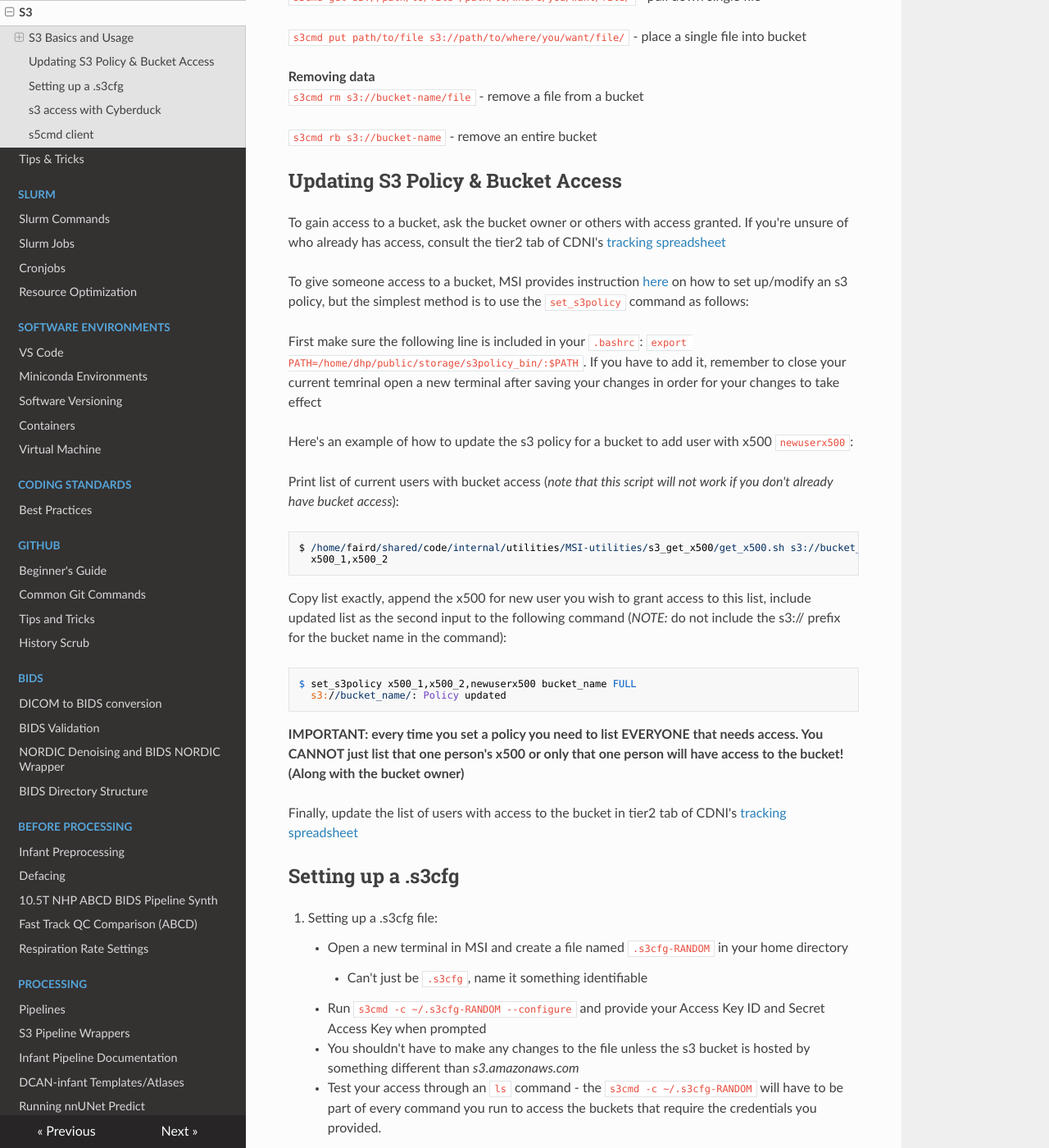
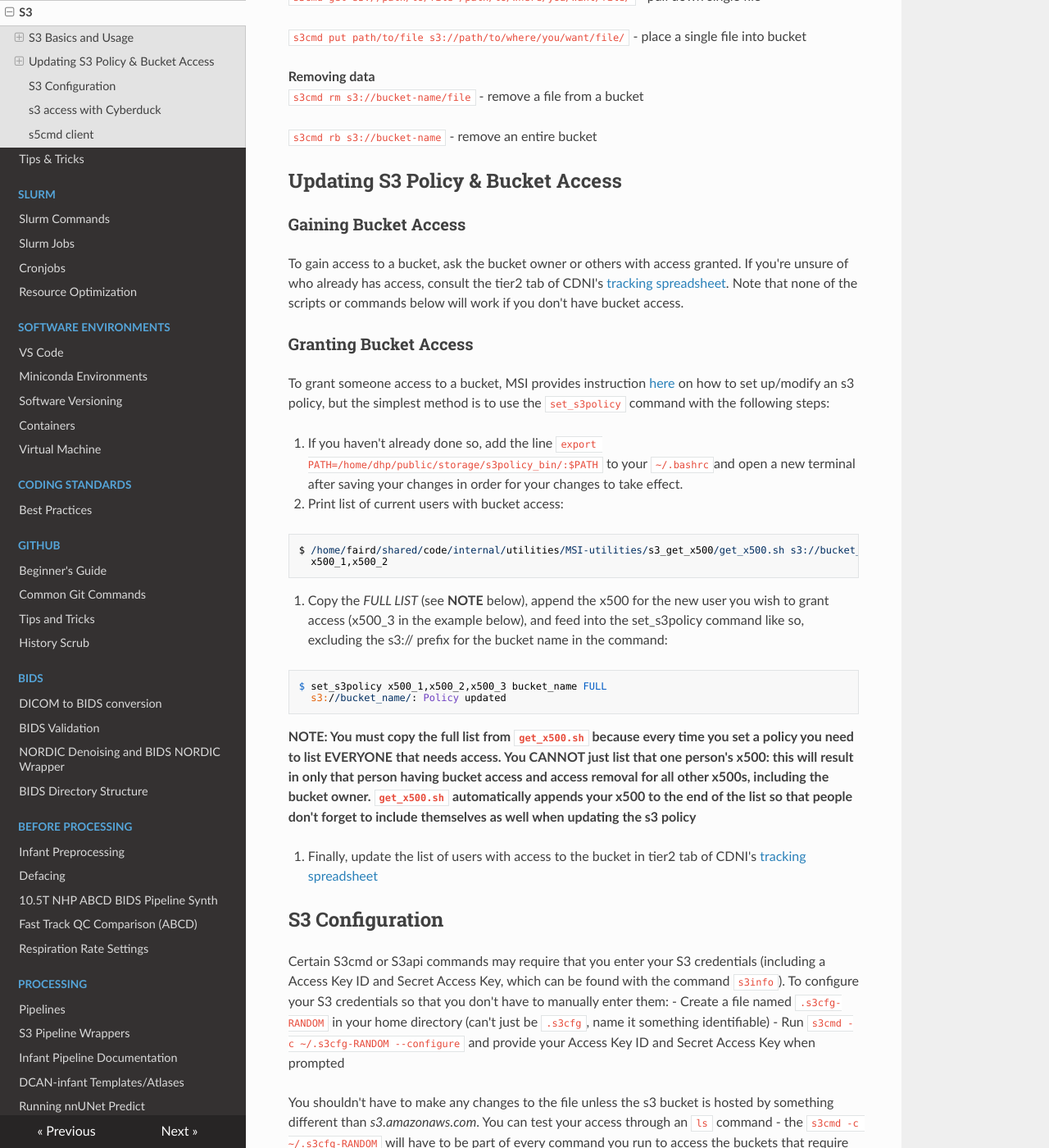
Before and after one commit to DCAN-Labs/cdni-brain, an MkDocs documentation site: the page built from docs/s3.md, in a window 1280 px wide and 1400 px high, scrolled down 1882 px. Shown: the whole window at 82% size. Built offline with MkDocs 1.6.1, drawn with Linux system fonts in a browser that asks for light colours; nearby versions of some CDN libraries.

Commit message:
Update s3.md

````diff
--- a/docs/s3.md
+++ b/docs/s3.md
@@ -61,43 +61,35 @@ If your job runs out of time before the data sync is complete, use `s3cmd sync -
 
 ## Updating S3 Policy & Bucket Access
 
-To gain access to a bucket, ask the bucket owner or others with access granted. If you're unsure of who already has access, consult the tier2 tab of CDNI's [tracking spreadsheet](https://docs.google.com/spreadsheets/d/1QpKYJQqhuxoQhErBscAEev9npsd1RgKS8KdCL6FiuEo/edit?usp=sharing)
+### Gaining Bucket Access
+To gain access to a bucket, ask the bucket owner or others with access granted. If you're unsure of who already has access, consult the tier2 tab of CDNI's [tracking spreadsheet](https://docs.google.com/spreadsheets/d/1QpKYJQqhuxoQhErBscAEev9npsd1RgKS8KdCL6FiuEo/edit?usp=sharing). Note that none of the scripts or commands below will work if you don't have bucket access.
 
-To give someone access to a bucket, MSI provides instruction [here](https://www.msi.umn.edu/support/faq/how-do-i-use-s3-buckets-share-data-tier-2-storage-other-users) on how to set up/modify an s3 policy, but the simplest method is to use the `set_s3policy` command as follows:
+### Granting Bucket Access
+To grant someone access to a bucket, MSI provides instruction [here](https://www.msi.umn.edu/support/faq/how-do-i-use-s3-buckets-share-data-tier-2-storage-other-users) on how to set up/modify an s3 policy, but the simplest method is to use the `set_s3policy` command with the following steps:
 
-First make sure the following line is included in your `.bashrc`: `export PATH=/home/dhp/public/storage/s3policy_bin/:$PATH`. If you have to add it, remember to close your current temrinal open a new terminal after saving your changes in order for your changes to take effect
-
-Here's an example of how to update the s3 policy for a bucket to add user with x500 `newuserx500`:
-
-Print list of current users with bucket access (*note that this script will not work if you don't already have bucket access*):
+1. If you haven't already done so, add the line `export PATH=/home/dhp/public/storage/s3policy_bin/:$PATH` to your `~/.bashrc`and open a new terminal after saving your changes in order for your changes to take effect.
+2. Print list of current users with bucket access:
 ```
 $ /home/faird/shared/code/internal/utilities/MSI-utilities/s3_get_x500/get_x500.sh s3://bucket_name/
   x500_1,x500_2
 ```
 
-Copy list exactly, append the x500 for new user you wish to grant access to this list, include updated list as the second input to the following command (*NOTE:* do not include the s3:// prefix for the bucket name in the command):
+3. Copy the *FULL LIST* (see **NOTE** below), append the x500 for the new user you wish to grant access (x500_3 in the example below), and feed into the set_s3policy command like so, excluding the s3:// prefix for the bucket name in the command:
 ```
-$ set_s3policy x500_1,x500_2,newuserx500 bucket_name FULL
+$ set_s3policy x500_1,x500_2,x500_3 bucket_name FULL
   s3://bucket_name/: Policy updated
 ```
-**IMPORTANT: every time you set a policy you need to list EVERYONE that needs access. You CANNOT just list that one person's x500 or only that one person will have access to the bucket! (Along with the bucket owner)**
+**NOTE: You must copy the full list from `get_x500.sh` because every time you set a policy you need to list EVERYONE that needs access. You CANNOT just list that one person's x500: this will result in only that person having bucket access and access removal for all other x500s, including the bucket owner. `get_x500.sh` automatically appends your x500 to the end of the list so that people don't forget to include themselves as well when updating the s3 policy**
 
-Finally, update the list of users with access to the bucket in tier2 tab of CDNI's [tracking spreadsheet](https://docs.google.com/spreadsheets/d/1QpKYJQqhuxoQhErBscAEev9npsd1RgKS8KdCL6FiuEo/edit?usp=sharing)
+4. Finally, update the list of users with access to the bucket in tier2 tab of CDNI's [tracking spreadsheet](https://docs.google.com/spreadsheets/d/1QpKYJQqhuxoQhErBscAEev9npsd1RgKS8KdCL6FiuEo/edit?usp=sharing)
 
 
-## Setting up a .s3cfg
+## S3 Configuration
+Certain S3cmd or S3api commands may require that you enter your S3 credentials (including a Access Key ID and Secret Access Key, which can be found with the command `s3info`). To configure your S3 credentials so that you don't have to manually enter them:
+ - Create a file named `.s3cfg-RANDOM` in your home directory (can't just be `.s3cfg`, name it something identifiable)
+ - Run `s3cmd -c ~/.s3cfg-RANDOM --configure` and provide your Access Key ID and Secret Access Key when prompted
 
-79. Setting up a .s3cfg file:
-
-    - Open a new terminal in MSI and create a file named `.s3cfg-RANDOM` in your home directory
-
-        * Can't just be `.s3cfg`, name it something identifiable
-
-    - Run `s3cmd -c ~/.s3cfg-RANDOM --configure` and provide your Access Key ID and Secret Access Key when prompted
-
-    - You shouldn't have to make any changes to the file unless the s3 bucket is hosted by something different than *s3.amazonaws.com*
-
-    - Test your access through an `ls` command - the `s3cmd -c ~/.s3cfg-RANDOM` will have to be part of every command you run to access the buckets that require the credentials you provided.
+You shouldn't have to make any changes to the file unless the s3 bucket is hosted by something different than *s3.amazonaws.com*. You can test your access through an `ls` command - the `s3cmd -c ~/.s3cfg-RANDOM` will have to be part of every command you run to access the buckets that require the credentials you provided.
 
 ## s3 access with Cyberduck
 Resource: [View your MSI S3 credentials (login required)](https://www.msi.umn.edu/content/s3-credentials)
````
